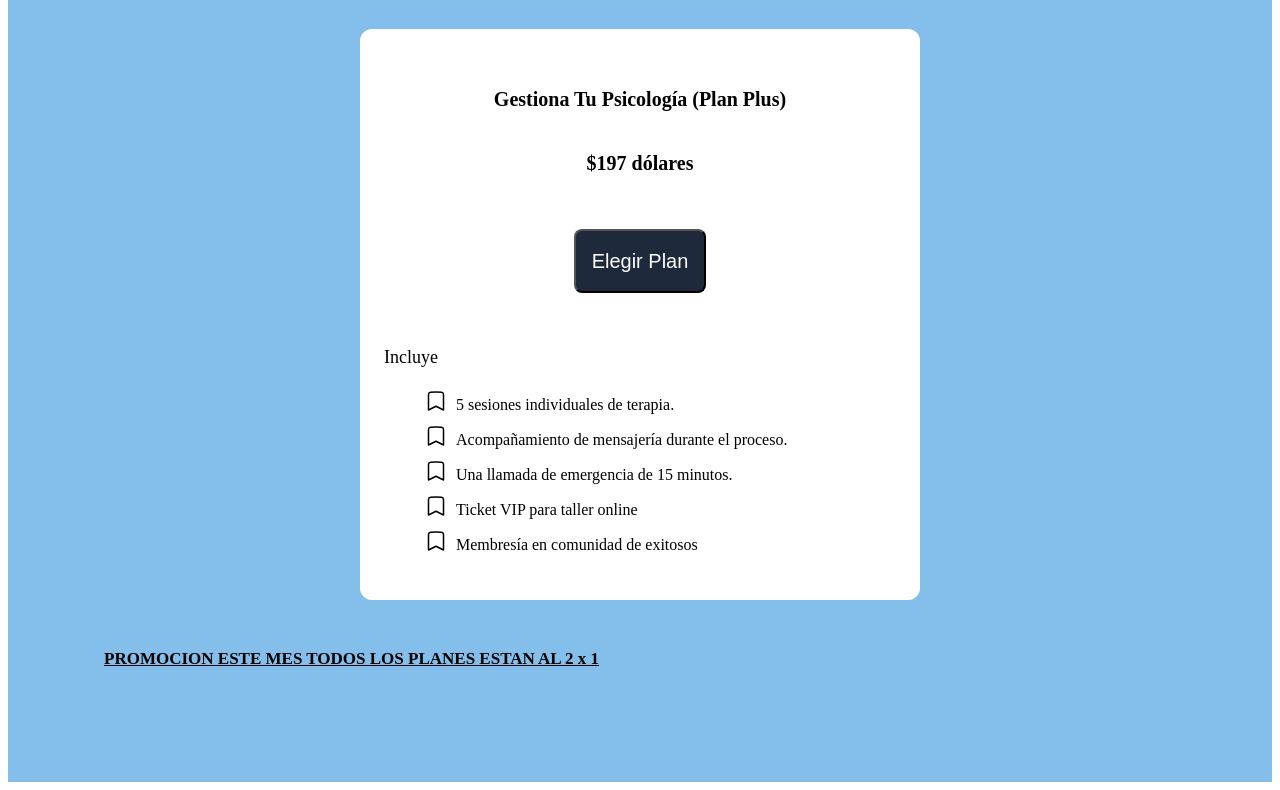
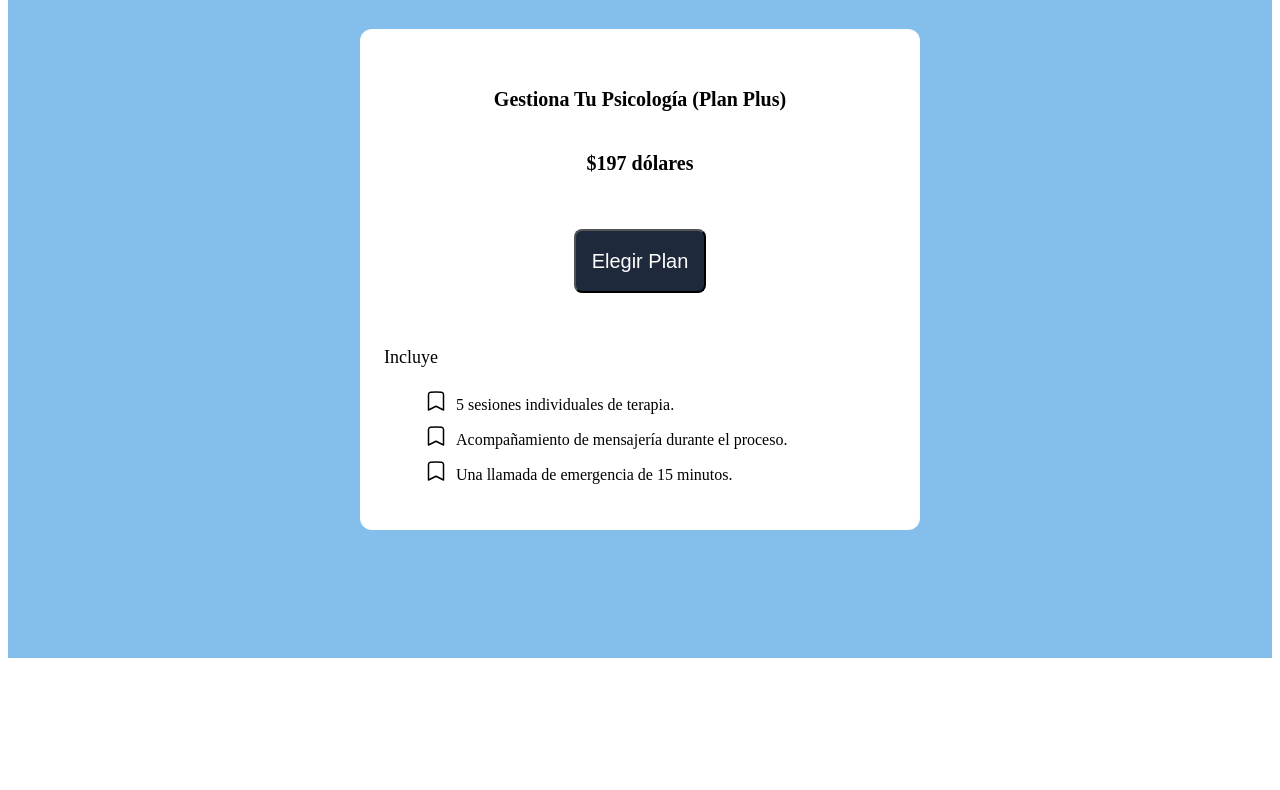
Before and after one commit to Kublick/gestionatupsicologia, an Astro site: page / in a window 1280 px wide. Shown: the part 1425-2215 px from the top of the page. After the commit the page ends 2091 px from the top, so only its background shows below. Built offline with nearby package versions, Linux system fonts and the light colour scheme; Astro itself is replaced by a stand-in of ours.

Commit message:
fix: update mx sessions

```diff
--- a/src/pages/index.astro
+++ b/src/pages/index.astro
@@ -13,14 +13,6 @@ const sesions = [
   {
     id: 3,
     content: "Una llamada de emergencia de 15 minutos.",
-  },
-  {
-    id: 4,
-    content: "Ticket VIP para taller online",
-  },
-  {
-    id: 5,
-    content: "Membresía en comunidad de exitosos",
   },
 ];
 ---
@@ -177,9 +169,6 @@ const sesions = [
           </ul>
         </div>
       </div>
-      <p class="font-raleway font-semibold underline">
-        PROMOCION ESTE MES TODOS LOS PLANES ESTAN AL 2 x 1
-      </p>
     </div>
   </main>
 </Layout>
--- a/src/pages/mx/index.astro
+++ b/src/pages/mx/index.astro
@@ -4,7 +4,7 @@ import Layout from "../../layouts/Layout.astro";
 const sesions = [
   {
     id: 1,
-    content: "5 sesiones individuales de terapia.",
+    content: "3 sesiones individuales de terapia.",
   },
   {
     id: 2,
@@ -13,14 +13,6 @@ const sesions = [
   {
     id: 3,
     content: "Una llamada de emergencia de 15 minutos.",
-  },
-  {
-    id: 4,
-    content: "Ticket VIP para taller online",
-  },
-  {
-    id: 5,
-    content: "Membresía en comunidad de exitosos",
   },
 ];
 ---
@@ -96,7 +88,7 @@ const sesions = [
             Gestiona Tu Psicología (Plan Lite)
           </h2>
 
-          <p class="font-raleway font-bold text-xl text-center">$800 pesos</p>
+          <p class="font-raleway font-bold text-xl text-center">$700 pesos</p>
           <div class="flex justify-center">
             <button
               id="plan1"
@@ -177,9 +169,6 @@ const sesions = [
           </ul>
         </div>
       </div>
-      <p class="font-raleway font-semibold underline">
-        PROMOCION ESTE MES TODOS LOS PLANES ESTAN AL 2 x 1
-      </p>
     </div>
   </main>
 </Layout>
```
